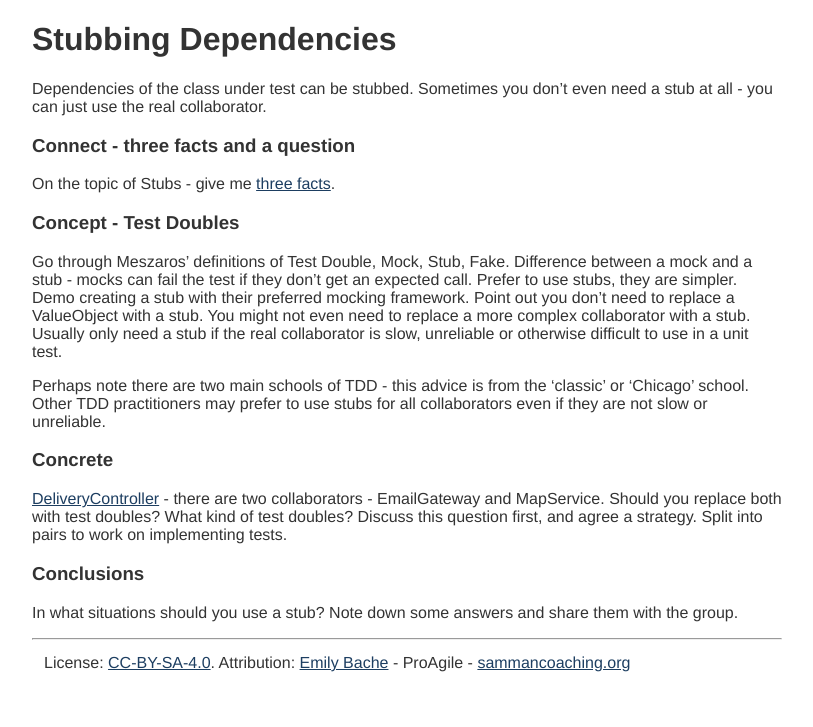
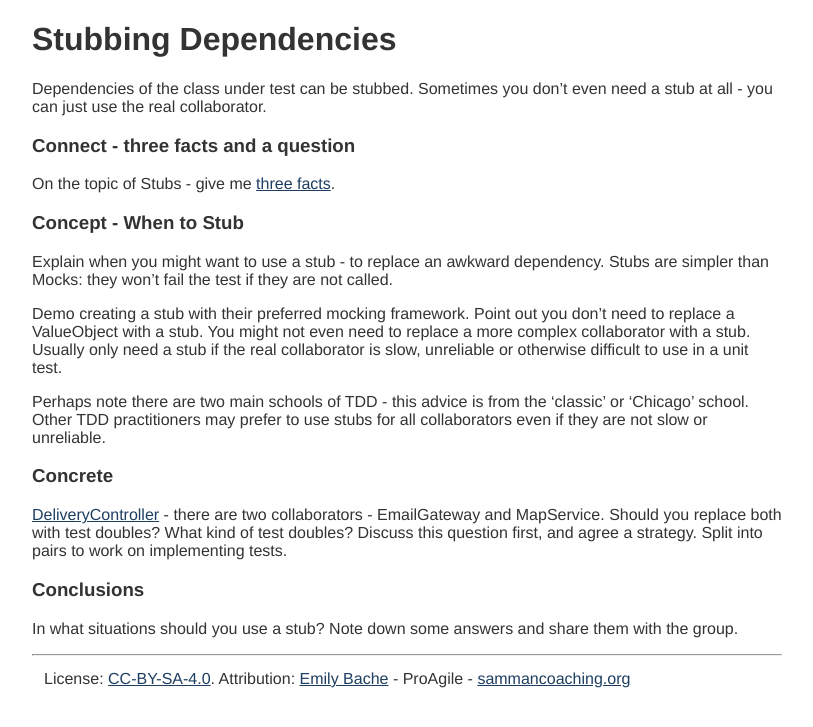
Before and after one commit to sammancoaching/website, a Jekyll site: the page built from _learning_hours/test_design/stubbing_dependencies.md, in a window 1280 px wide. Shown: the top 727 px of the page, without its empty margins (233-1046 px from the left). Built offline with Jekyll 4.4.1, drawn with Linux system fonts in a browser that asks for light colours.

Commit message:
small updates in learning hours

```diff
--- a/_learning_hours/test_design/stubbing_dependencies.md
+++ b/_learning_hours/test_design/stubbing_dependencies.md
@@ -13,8 +13,10 @@ Dependencies of the class under test can be stubbed. Sometimes you don't even ne
 ### Connect - three facts and a question
 On the topic of Stubs - give me [three facts](/activities/connect/three_facts.html).
 
-### Concept - Test Doubles
-Go through Meszaros' definitions of Test Double, Mock, Stub, Fake. Difference between a mock and a stub - mocks can fail the test if they don't get an expected call. Prefer to use stubs, they are simpler. Demo creating a stub with their preferred mocking framework. Point out you don't need to replace a ValueObject with a stub. You might not even need to replace a more complex collaborator with a stub. Usually only need a stub if the real collaborator is slow, unreliable or otherwise difficult to use in a unit test.
+### Concept - When to Stub
+Explain when you might want to use a stub - to replace an awkward dependency. Stubs are simpler than Mocks: they won't fail the test if they are not called.
+
+Demo creating a stub with their preferred mocking framework. Point out you don't need to replace a ValueObject with a stub. You might not even need to replace a more complex collaborator with a stub. Usually only need a stub if the real collaborator is slow, unreliable or otherwise difficult to use in a unit test.
 
 Perhaps note there are two main schools of TDD - this advice is from the 'classic' or 'Chicago' school. Other TDD practitioners may prefer to use stubs for all collaborators even if they are not slow or unreliable.
 
```
Also changed, not shown: _learning_hours/test_design/arrange_act_assert.md (+1 -1 lines).
